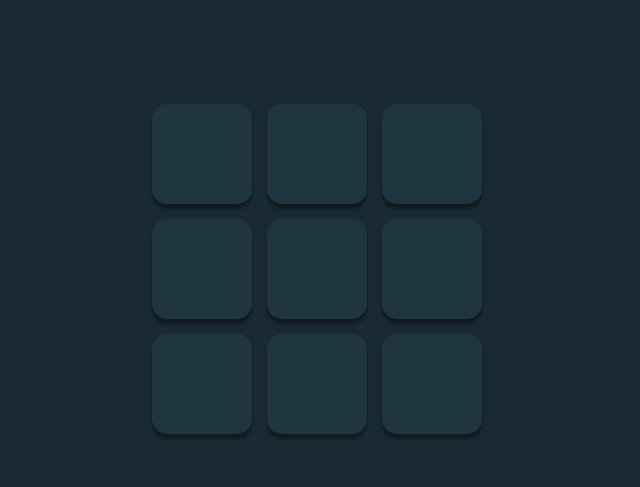
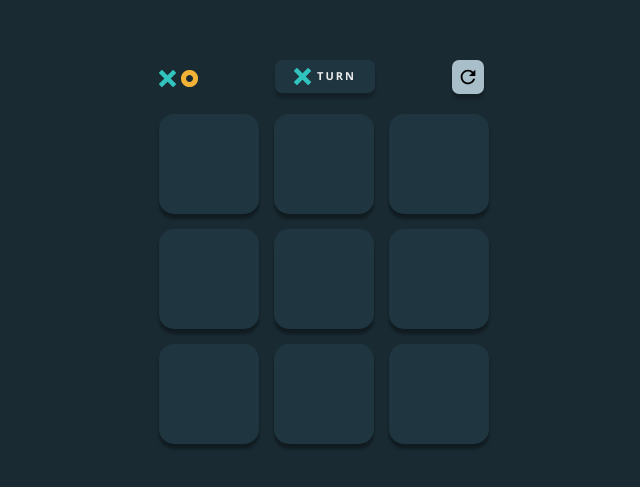
Before and after one commit to andre-rd-rodrigues/tictactoe, a React (Create React App) app: page / in a window 1280 px wide. Shown: the part 131-618 px from the top of the page, without its empty margins (316-956 px from the left). Built offline with nearby package versions, Linux system fonts and the light colour scheme.

Commit message:
Added game info row

```diff
--- a/src/assets/styles/global.scss
+++ b/src/assets/styles/global.scss
@@ -12,7 +12,7 @@ $grey: #a8bec9;
   font-size: 12px;
   color: $dark;
   padding: 10px 15px;
-  border-radius: 10px;
+  border-radius: 7px;
   border: none;
   margin: 0 5px;
 }
--- a/src/components/App/compiled.scss
+++ b/src/components/App/compiled.scss
@@ -3,3 +3,4 @@
 @import "../../assets/styles/app.scss";
 @import "../Game/game.scss";
 @import "../GameResult/gameresult.scss";
+@import "../GameInfo/info.scss";
--- a/src/components/Game/Game.jsx
+++ b/src/components/Game/Game.jsx
@@ -1,5 +1,6 @@
 import React, { useState, useEffect } from "react";
 import GameResult from "../GameResult/GameResult";
+import Info from "../GameInfo/Info";
 import cross from "../../assets/img/cross.png";
 import oval from "../../assets/img/o.png";
 import { allEqual } from "../../utilities/methods";
@@ -135,7 +136,7 @@ function Game() {
   };
 
   /* Game */
-  const gameBoard = () => {
+  const gameSquares = () => {
     return matrix.map((col) => (
       <div className="game-row" key={col.colId}>
         {col.colRow.rowSquares.map((square) => (
@@ -161,22 +162,24 @@ function Game() {
       }
     }
   };
-
   const handleRestart = () => {
     setMatrix(originalMatrix);
     setWinnerType(undefined);
-    console.log("restarted");
   };
+
   /* Lifecycle */
   useEffect(() => {
-    gameBoard();
+    gameSquares();
     checkWinner();
   }, [matrix, lastType]);
 
   return (
     <div id="game-container">
-      <div className="game-info"></div>
-      {gameBoard()}
+      <Info
+        turn={lastType === "cross" ? "oval" : "cross"}
+        pressedRestart={() => handleRestart()}
+      />
+      <div id="game-squares-container">{gameSquares()}</div>
       <div className="game-score"></div>
       <GameResult winnerType={winnerType} onExited={() => handleRestart()} />
     </div>
--- a/src/components/Game/game.scss
+++ b/src/components/Game/game.scss
@@ -1,10 +1,16 @@
 #game-container {
+  display: block;
+}
+#game-squares-container {
   display: flex;
+  margin: 20px 0;
 }
-
+.game-row {
+  margin: 0 7.5px;
+}
 .game-square {
   background-color: $dark-variant;
-  margin: 15px 15px 15px 0px;
+  margin-bottom: 15px;
   height: 100px;
   width: 100px;
   box-shadow: 0 5px 3px rgba(0, 0, 0, 0.349);
--- /dev/null
+++ b/src/components/GameInfo/Info.jsx
@@ -0,0 +1,43 @@
+import React from "react";
+import cross from "../../assets/img/cross.png";
+import oval from "../../assets/img/o.png";
+
+const Info = ({ turn, pressedRestart }) => {
+  const IconTypes = () => (
+    <div className="game-info-icons">
+      <img src={cross} />
+      <img src={oval} />
+    </div>
+  );
+  const Turn = () => (
+    <div className="game-info-turn">
+      <img src={turn === "cross" ? cross : oval} />
+      <p>TURN</p>
+    </div>
+  );
+  const RestartButton = () => (
+    <div className="game-info-restart">
+      <button className="btn-grey" onClick={() => pressedRestart()}>
+        <svg
+          xmlns="http://www.w3.org/2000/svg"
+          height="24"
+          viewBox="0 0 24 24"
+          width="24"
+        >
+          <path d="M0 0h24v24H0z" fill="none" />
+          <path d="M17.65 6.35C16.2 4.9 14.21 4 12 4c-4.42 0-7.99 3.58-7.99 8s3.57 8 7.99 8c3.73 0 6.84-2.55 7.73-6h-2.08c-.82 2.33-3.04 4-5.65 4-3.31 0-6-2.69-6-6s2.69-6 6-6c1.66 0 3.14.69 4.22 1.78L13 11h7V4l-2.35 2.35z" />
+        </svg>
+      </button>
+    </div>
+  );
+
+  return (
+    <div id="game-info">
+      <IconTypes />
+      <Turn />
+      <RestartButton />
+    </div>
+  );
+};
+
+export default Info;
--- /dev/null
+++ b/src/components/GameInfo/info.scss
@@ -0,0 +1,52 @@
+#game-info {
+  display: flex;
+  justify-content: space-between;
+  align-items: center;
+  padding: 0 7.5px;
+  & img {
+    width: 17px;
+  }
+}
+.game-info-icons {
+  display: inline;
+  & img {
+    margin-right: 5px;
+  }
+}
+.game-info-turn {
+  display: flex;
+  align-items: center;
+  justify-content: center;
+  background-color: $dark-variant;
+  padding: 8px 16px;
+  border-radius: 7px;
+  box-shadow: 0 5px 3px rgba(0, 0, 0, 0.226);
+  width: 100px;
+  & p {
+    margin: 0 0 0 6px;
+    color: rgba(255, 255, 255, 0.904);
+    font-family: "Segoe UI", Tahoma, Geneva, Verdana, sans-serif;
+    font-weight: bold;
+    font-size: 11px;
+    letter-spacing: 2px;
+  }
+}
+.game-info-restart {
+  display: inline;
+  & button {
+    padding: 5px;
+    border-radius: 7px;
+    box-shadow: 0 5px 3px rgba(0, 0, 0, 0.226);
+    transition: 0.1s ease;
+    & svg {
+      width: 22px;
+    }
+    &:hover {
+      background-color: rgb(207, 207, 207);
+    }
+    &:active {
+      transform: scale(0.9);
+      box-shadow: 0 3px 2px rgba(0, 0, 0, 0.336);
+    }
+  }
+}
```
